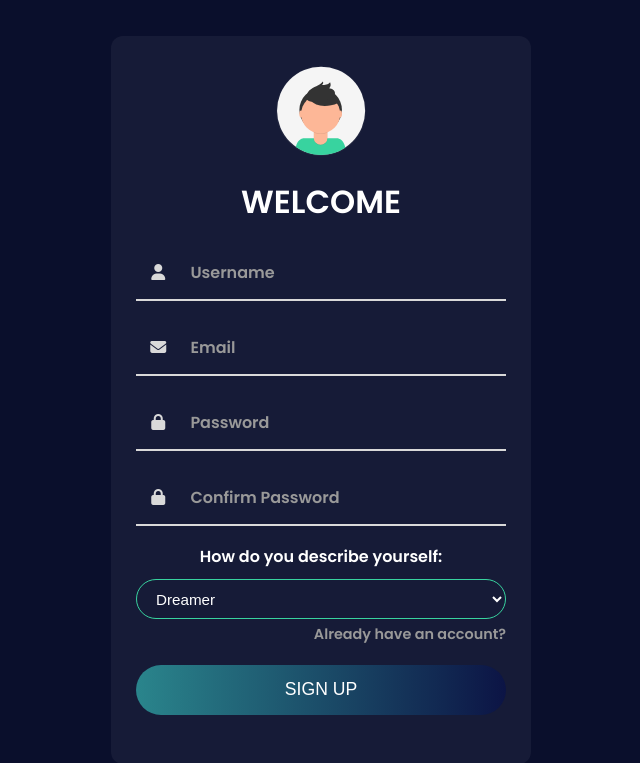
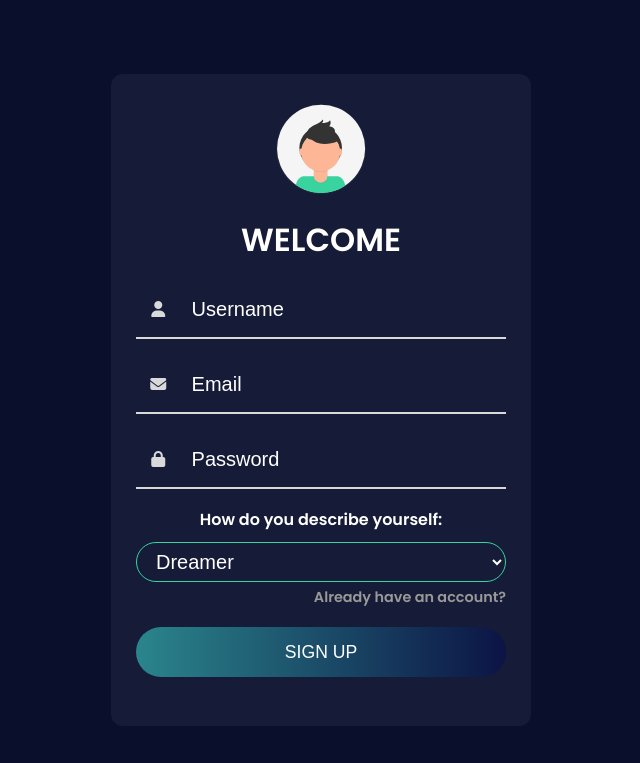
Before and after one commit to Jerry-Courage/NovaEngine, a PHP site: page /signUp.html in a window 1280 px wide. Shown: the top 763 px of the page, without its empty margins (319-959 px from the left). Run offline with PHP 8.4, Linux system fonts and the light colour scheme; some libraries are stand-ins or nearby versions.

Commit message:
done with the two pages

```diff
--- a/assets/css/style.css
+++ b/assets/css/style.css
@@ -60,6 +60,10 @@ body {
   justify-content: center;
   align-items: center;
 }
+.div .input{font-size: 20px;
+}
+.input::placeholder{color: white;}
+
 
 .input-div > div {
   position: relative;
@@ -96,7 +100,7 @@ body {
   width: 100%;
   height: 40px;
   padding-left: 15px;
-  font-size: 0.95rem;
+  font-size: 20px;
   margin-top: 10px;
   border: 1px solid #38d39f;
   background: transparent;
@@ -107,7 +111,7 @@ body {
   background: #0a0f2c;
   color: #fff;
 }
-
+label{margin-top: 20px;}
 /* Links */
 a {
   display: block;
--- a/signUp.html
+++ b/signUp.html
@@ -10,9 +10,15 @@
       href="image/file_00000000e1c461f9a425912a16c49f72-removebg-preview.png"
     />
     <!-- Google Font -->
-    <link href="https://fonts.googleapis.com/css?family=Poppins:600&display=swap" rel="stylesheet"/>
+    <link
+      href="https://fonts.googleapis.com/css?family=Poppins:600&display=swap"
+      rel="stylesheet"
+    />
     <!-- Font Awesome -->
-    <script src="https://kit.fontawesome.com/a81368914c.js" crossorigin="anonymous"></script>
+    <script
+      src="https://kit.fontawesome.com/a81368914c.js"
+      crossorigin="anonymous"
+    ></script>
     <!-- CSS -->
     <link rel="stylesheet" href="assets/css/style.css" />
   </head>
@@ -30,8 +36,7 @@
               <i class="fas fa-user"></i>
             </div>
             <div class="div">
-              <h5>Username</h5>
-              <input type="text" class="input" />
+              <input type="text" class="input" placeholder="Username" />
             </div>
           </div>
 
@@ -41,8 +46,7 @@
               <i class="fas fa-envelope"></i>
             </div>
             <div class="div">
-              <h5>Email</h5>
-              <input type="email" class="input" />
+              <input type="email" class="input" placeholder="Email" />
             </div>
           </div>
 
@@ -52,21 +56,11 @@
               <i class="fas fa-lock"></i>
             </div>
             <div class="div">
-              <h5>Password</h5>
-              <input type="password" class="input" />
+              <input type="password" class="input" placeholder="Password" />
             </div>
           </div>
 
-          <!-- Confirm Password -->
-          <div class="input-div one">
-            <div class="i">
-              <i class="fas fa-lock"></i>
-            </div>
-            <div class="div">
-              <h5>Confirm Password</h5>
-              <input type="password" class="input" />
-            </div>
-          </div>
+
 
           <!-- Role Select -->
           <label for="role">How do you describe yourself:</label>
```
Also changed, not shown: login.html (+4 -4 lines).
